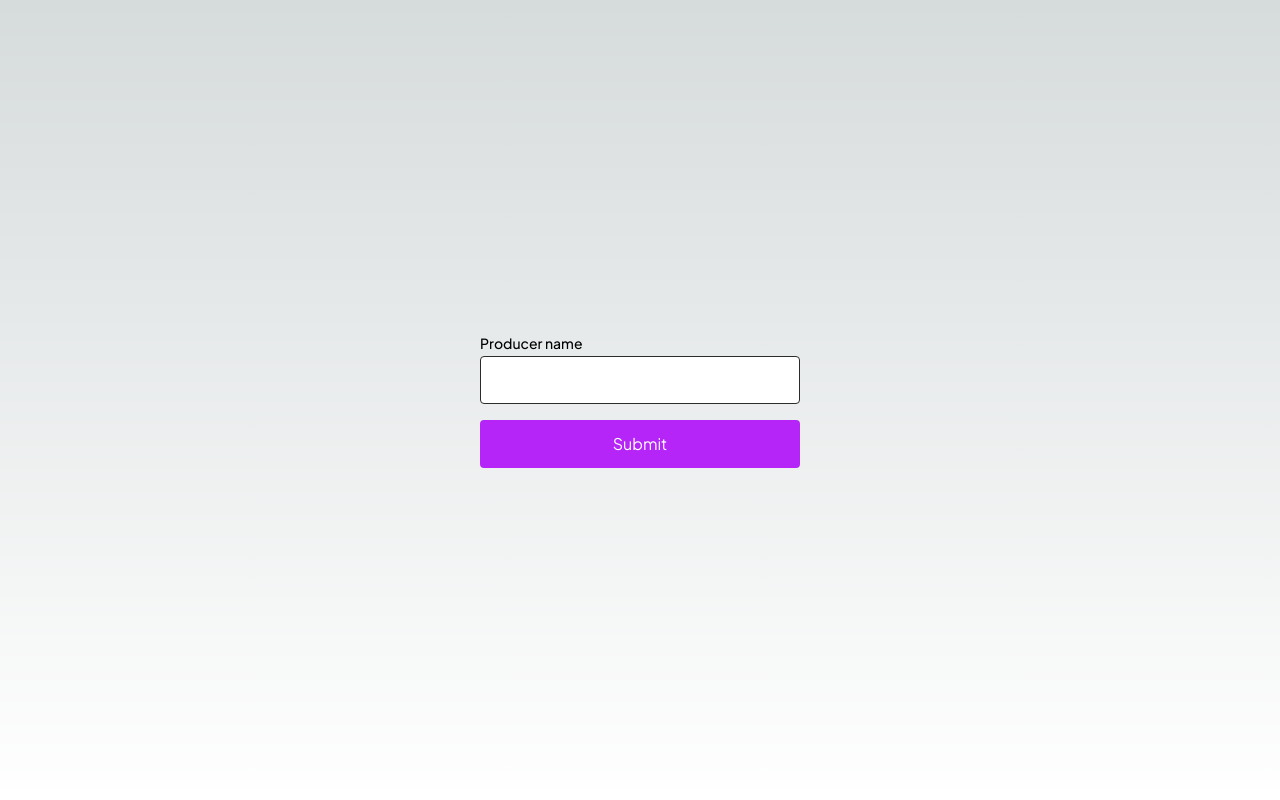
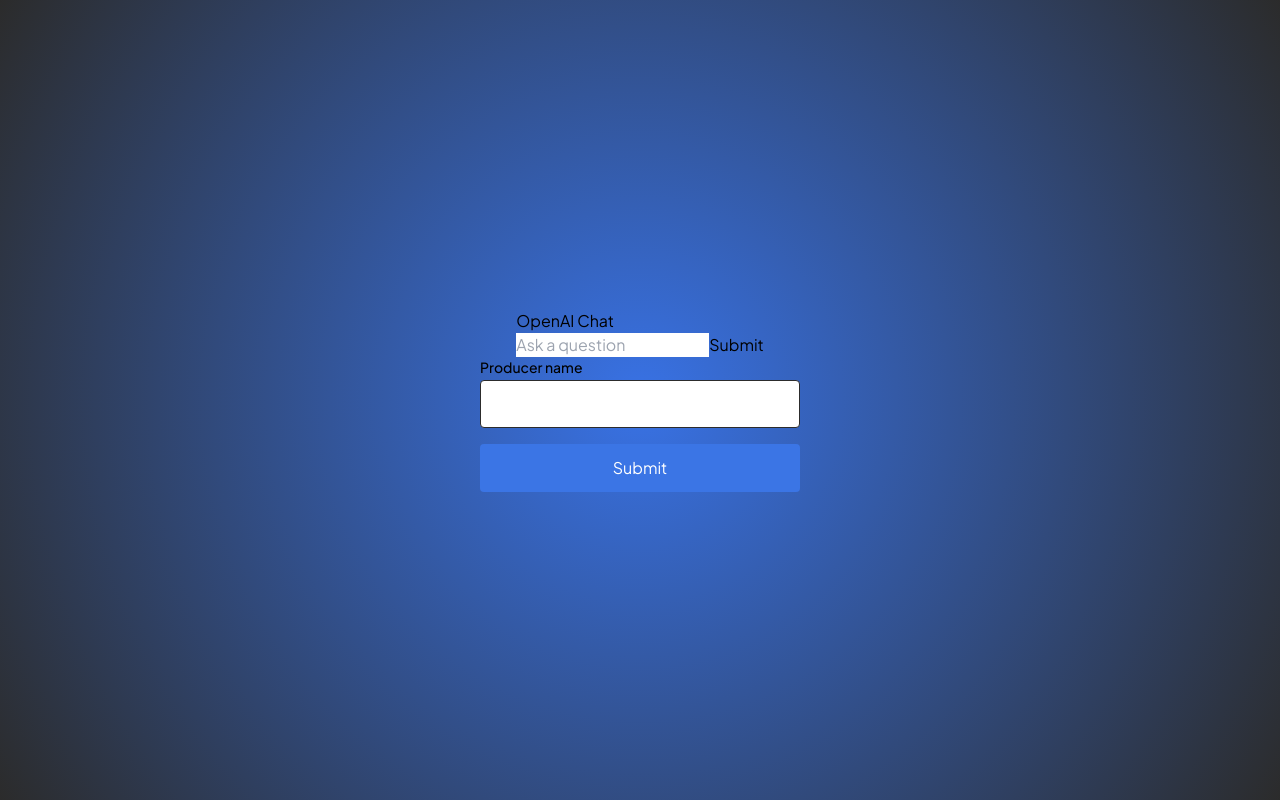
Before and after one commit to petehod/loop-name-generator, a Next.js app: page / in a window 1280 px wide. Built offline with nearby package versions, Linux system fonts and the light colour scheme.

Commit message:
add openai completions

```diff
--- a/package.json
+++ b/package.json
@@ -11,6 +11,7 @@
   "dependencies": {
     "framer-motion": "^11.3.21",
     "next": "14.2.5",
+    "openai": "^4.54.0",
     "react": "^18",
     "react-dom": "^18"
   },
--- a/src/app/globals.css
+++ b/src/app/globals.css
@@ -31,3 +31,18 @@ body {
     text-wrap: balance;
   }
 }
+
+.gradient-bg {
+  background: hsla(220, 77%, 56%, 1);
+  background: radial-gradient(
+    circle,
+    hsla(220, 77%, 56%, 1) 0%,
+    hsla(0, 0%, 17%, 1) 100%
+  );
+  background: -webkit-radial-gradient(
+    circle,
+    hsla(220, 77%, 56%, 1) 0%,
+    hsla(0, 0%, 17%, 1) 100%
+  );
+  filter: progid: DXImageTransform.Microsoft.gradient( startColorstr="#3B75E5", endColorstr="#2C2C2C", GradientType=1 );
+}
--- a/src/app/layout.tsx
+++ b/src/app/layout.tsx
@@ -18,7 +18,7 @@ export default function RootLayout({
   return (
     <html lang="en">
       <body
-        className={`${pjs.className} flex flex-col items-center justify-center min-h-screen`}
+        className={`${pjs.className} gradient-bg flex flex-col items-center justify-center min-h-screen`}
       >
         {children}
       </body>
--- a/src/app/page.tsx
+++ b/src/app/page.tsx
@@ -4,6 +4,7 @@ import {
   NameGenerator,
   ObtainProducerName,
 } from "@/components";
+import { OpenAIChat } from "@/components/OpenAiChat";
 import { useProducerName } from "@/hooks";
 
 export default function Quickie() {
@@ -11,6 +12,7 @@ export default function Quickie() {
 
   return (
     <>
+      <OpenAIChat />
       {!producerName ? (
         <ObtainProducerName onSetProducerName={setProducerName} />
       ) : (
--- /dev/null
+++ b/src/components/OpenAiChat.tsx
@@ -0,0 +1,58 @@
+import { useState } from "react";
+
+export const OpenAIChat = () => {
+  const [messages, setMessages] = useState([
+    { role: "system", content: "You are a helpful assistant." },
+  ]);
+  const [input, setInput] = useState("");
+  const [response, setResponse] = useState<string | null>(null);
+
+  const handleSubmit = async (e: React.FormEvent) => {
+    e.preventDefault();
+
+    const newMessages = [...messages, { role: "user", content: input }];
+
+    setMessages(newMessages);
+    setInput("");
+
+    const res = await fetch("/api/wordGenerator", {
+      method: "POST",
+      headers: {
+        "Content-Type": "application/json",
+      },
+      body: JSON.stringify({
+        messages: newMessages,
+        model: "gpt-4o-mini", // Replace with your desired model
+      }),
+    });
+
+    const data = await res.json();
+    console.log("data", data);
+    setResponse(data.result.content);
+    setMessages((prev) => [
+      ...prev,
+      { role: "assistant", content: data.result.content },
+    ]);
+  };
+
+  return (
+    <div>
+      <h1>OpenAI Chat</h1>
+      <form onSubmit={handleSubmit}>
+        <input
+          type="text"
+          value={input}
+          onChange={(e) => setInput(e.target.value)}
+          placeholder="Ask a question"
+        />
+        <button type="submit">Submit</button>
+      </form>
+      {response && (
+        <div>
+          <h2>Assistant:</h2>
+          <p>{response}</p>
+        </div>
+      )}
+    </div>
+  );
+};
--- /dev/null
+++ b/src/pages/api/wordGenerator.ts
@@ -0,0 +1,29 @@
+import { openai } from "@/utils/openai.utils";
+import { NextApiRequest, NextApiResponse } from "next";
+
+export default async function handler(
+  req: NextApiRequest,
+  res: NextApiResponse
+) {
+  if (req.method !== "POST") {
+    res.setHeader("Allow", ["POST"]);
+    return res.status(405).end(`Method ${req.method} Not Allowed`);
+  }
+
+  try {
+    const { messages, model } = req.body;
+
+    if (!messages || !model) {
+      return res.status(400).json({ error: "Messages and model are required" });
+    }
+
+    const completion = await openai.chat.completions.create({
+      messages,
+      model,
+    });
+
+    res.status(200).json({ result: completion.choices[0].message });
+  } catch (error) {
+    res.status(500).json({ error: error.message || "Something went wrong" });
+  }
+}
--- /dev/null
+++ b/src/utils/openai.utils.ts
@@ -0,0 +1,6 @@
+import OpenAI from "openai";
+
+export const openai = new OpenAI({
+  organization: process.env.NEXT_ORGANIZATION_ID,
+  project: process.env.NEXT_PROJECT_ID,
+});
--- a/tailwind.config.ts
+++ b/tailwind.config.ts
@@ -4,7 +4,7 @@ const config: Config = {
   content: [
     "./src/pages/**/*.{js,ts,jsx,tsx,mdx}",
     "./src/components/**/*.{js,ts,jsx,tsx,mdx}",
-    "./src/app/**/*.{js,ts,jsx,tsx,mdx}",
+    "./src/app/**/*.{js,ts,jsx,tsx,mdx}"
   ],
   theme: {
     fontSize: {
@@ -17,19 +17,19 @@ const config: Config = {
       1.5: "1.5rem",
       2: "2rem",
       2.5: "2.5rem",
-      3: "3rem",
+      3: "3rem"
     },
     extend: {
       fontFamily: {
-        sans: ["var(--font-inter)"],
+        sans: ["var(--font-inter)"]
       },
       backgroundImage: {
         "custom-gradient":
-          "linear-gradient(360deg, rgba(255, 255, 255, 1) 0%, rgba(211, 181, 225, 0.3575805322128851) 100%)",
+          "linear-gradient(360deg, rgba(255, 255, 255, 1) 0%, rgba(211, 181, 225, 0.3575805322128851) 100%)"
       },
 
       colors: {
-        primary: "#b525f8",
+        primary: "#3b75e5",
         primaryFaded: "rgba(202, 108, 248, 0.15)",
         secondary: "#C9ABD9",
         tertiary: "#EFECF0",
@@ -47,75 +47,77 @@ const config: Config = {
         deny: "#EE1515",
         denyLight: "rgba(238, 21, 21, 0.1)",
         confirm: "#177055",
-        confirmLight: "#7CD7BC",
+        confirmLight: "#7CD7BC"
       },
       minHeight: {
         350: "350px",
         400: "400px",
         600: "600px",
-        800: "800px",
+        800: "800px"
       },
       maxHeight: {
         14: "14rem",
-        300: "300px",
+        300: "300px"
       },
       height: {
         325: "325px",
         400: "400px",
         600: "600px",
         800: "800px",
-        1000: "1000px",
+        1000: "1000px"
       },
       width: {
-        11.25: "11.25rem",
         15: "15rem",
-
         70: "70rem",
         64: "64rem",
         60: "60rem",
         62: "16rem",
-        40: "40rem",
+        40: "40rem"
       },
       maxWidth: {
         xxxs: "12rem",
         xxs: "16rem",
         660: "660px",
         16: "16rem",
+        20: "20rem",
+
         21: "21rem",
         24: "24rem",
         26: "26rem",
+        28: "28rem",
         30: "30rem",
         46: "46rem",
         48: "48rem",
         58: "58rem",
+        60: "60rem",
         70: "70rem",
-        112: "28rem",
+        112: "28rem"
       },
       spacing: {
         88: "22rem",
-        112: "28rem",
+        112: "28rem"
       },
       boxShadow: {
-        "3xl": "0 8px 16px 0 rgba(44, 44, 44, 0.25)",
+        "3xl": "0 8px 16px 0 rgba(44, 44, 44, 0.25)"
       },
       borderRadius: {
-        "4xl": "32px",
+        "4xl": "32px"
       },
       borderWidth: {
-        1: "1px",
+        1: "1px"
       },
       flex: {
         1.33: "1.3 1.3 0",
-        2: "2 1 0",
+        2: "2 1 0"
       },
       aspectRatio: {
-        "4/3": "4 / 3",
+        "4/3": "4 / 3"
       },
       flexBasis: {
-        "1/10": "10%",
-      },
-    },
+        "1/10": "10%"
+      }
+    }
   },
-  plugins: [],
+  plugins: []
 };
 export default config;
```
Also changed, not shown: 1 other file (tests, documents, lock files or other folders).
